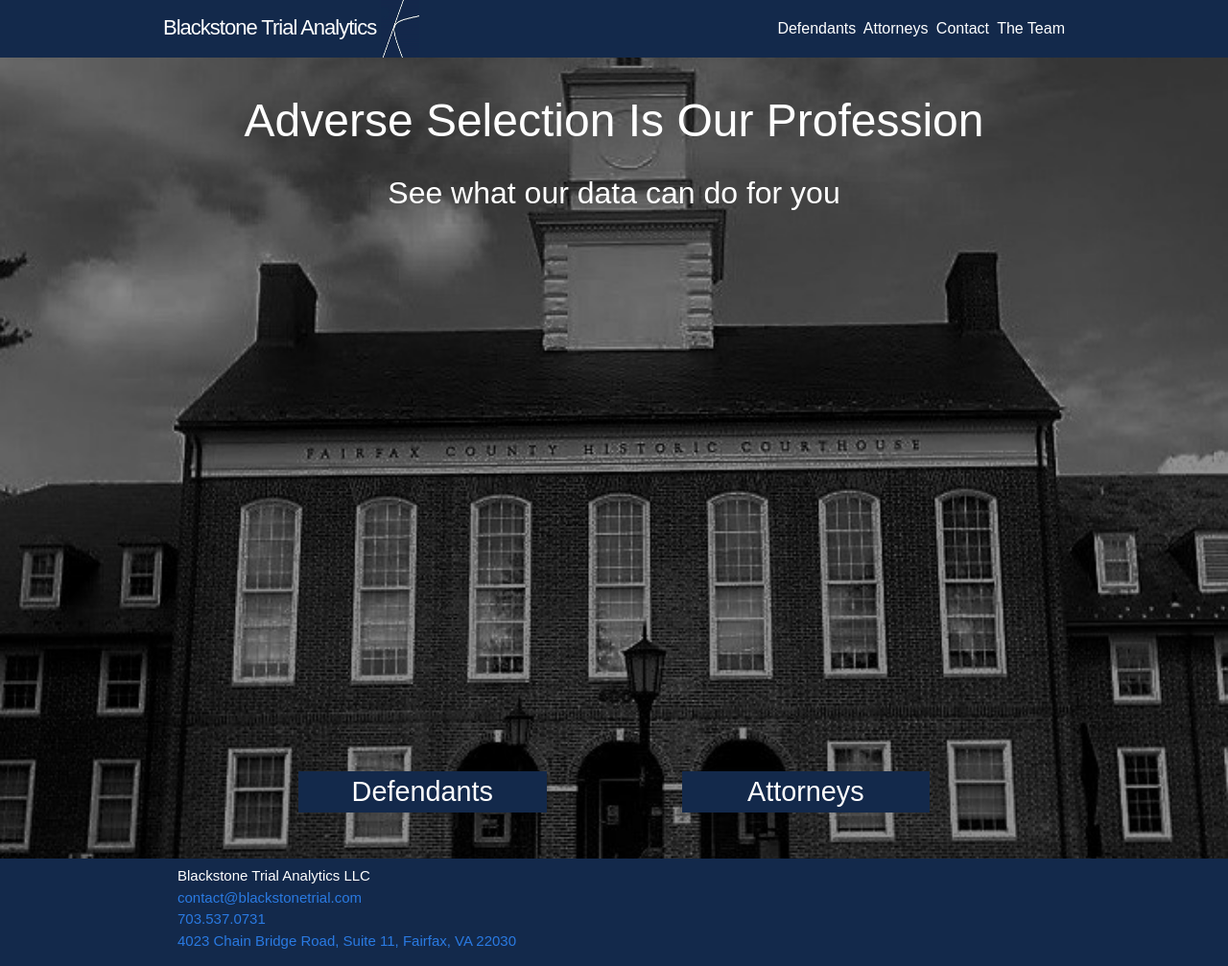
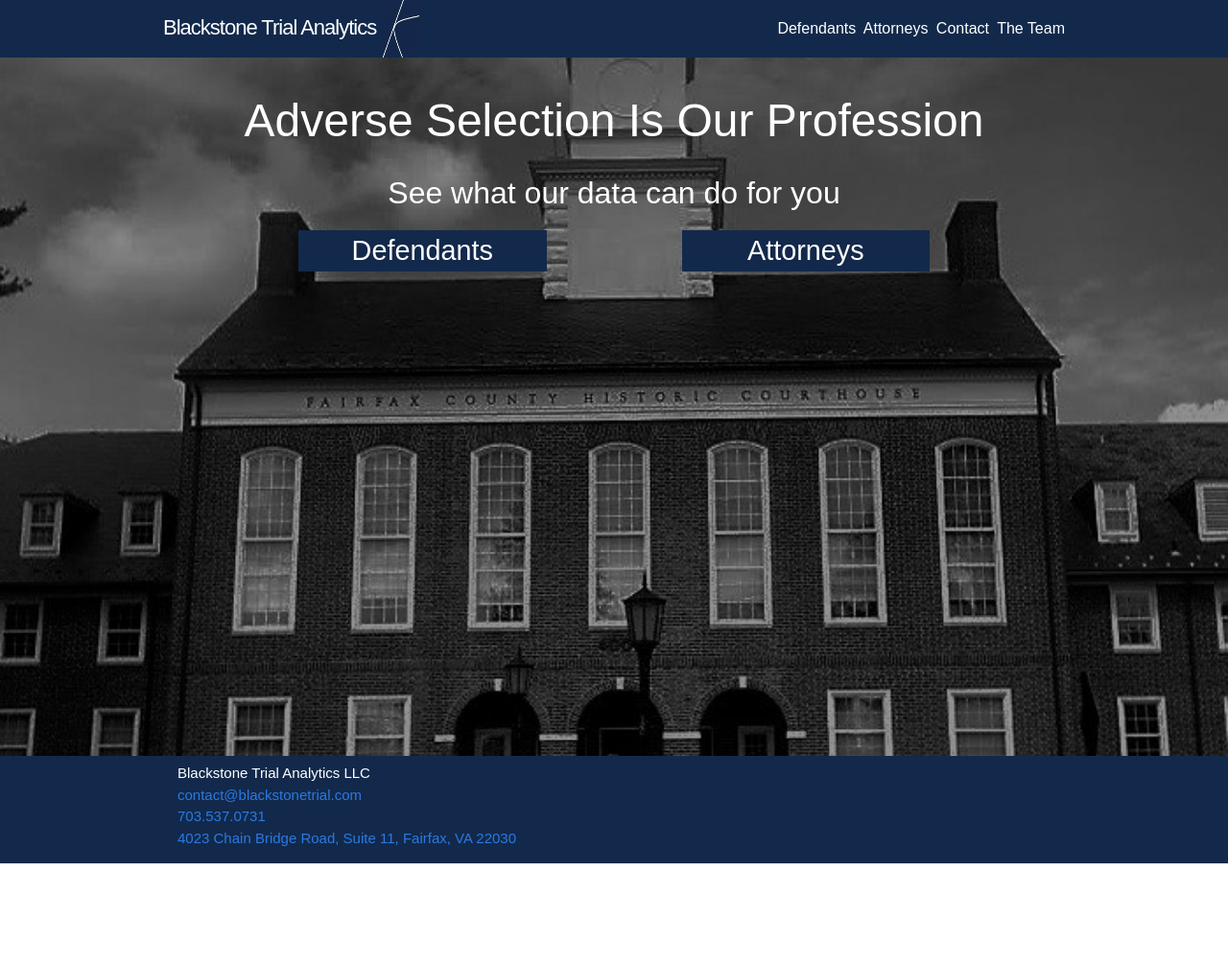
Before and after one commit to BlackstoneTrialAnalytics/BlackstoneTrialAnalytics.github.io, a Jekyll site: the page built from index.html, in a window 1280 px wide. Shown: the whole page at 96% size. Built offline with Jekyll 4.4.1, drawn with Linux system fonts in a browser that asks for light colours; after the commit the page ends 900 px from its top, so only the background shows below that.

Commit message:
Revert "moved buttons down on desktop at erik's request."
This reverts commit cd387f0a130a973bed79c99d223746f34cb8b65d.

```diff
--- a/_sass/_layout.scss
+++ b/_sass/_layout.scss
@@ -224,7 +224,7 @@ min-width:50%;
 	-moz-appearance:button;
 	text-decoration:none;
 	background-color:#13294b;
-	margin-top:60%;
+	margin-bottom:10%;
 	margin-left:15%;
 	float:left;
 
```
